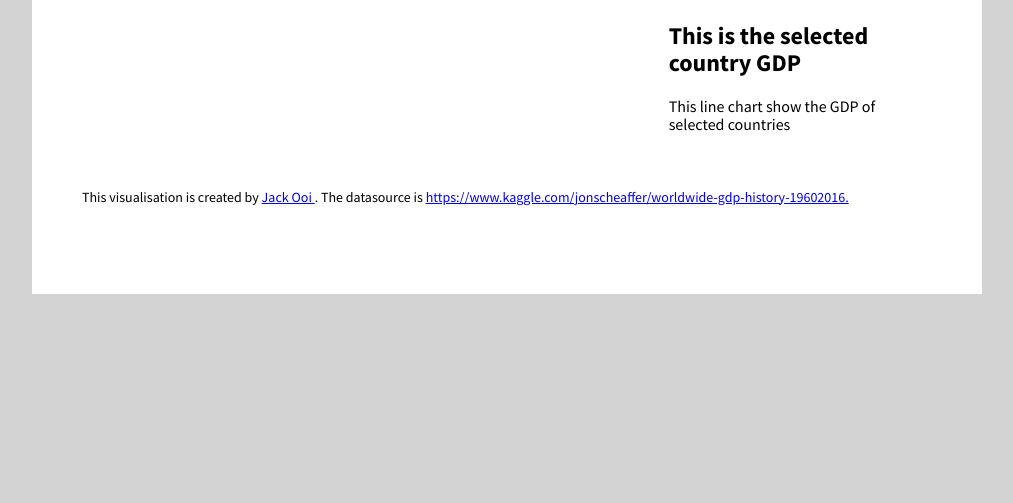
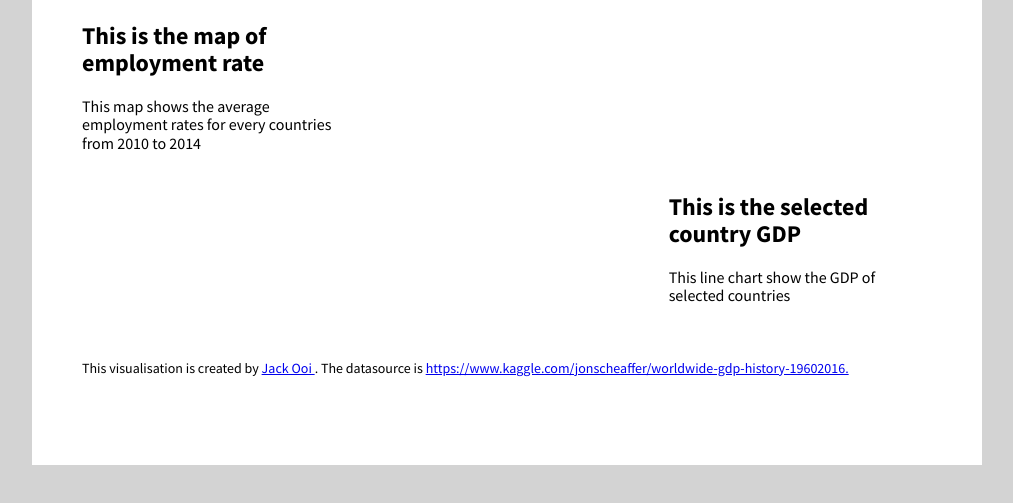
Before and after one commit to jackkang1994/FIT3179, a plain HTML site: page index.html in a window 1280 px wide. Shown: the part 131-634 px from the top of the page, without its empty margins (133-1146 px from the left). Drawn offline with nearby package versions, Linux system fonts and the light colour scheme; a script that the page names is missing.

Commit message:
Update index.html

```diff
--- a/index.html
+++ b/index.html
@@ -66,6 +66,20 @@
 
     <!-- pure grid group -->
     <div class="pure-g">
+        <div class="pure-u-1-3">
+          <div class="description description-left">
+            <h2>This is the map of employment rate</h2>
+            <p> This map shows the average employment rates for every countries from 2010 to 2014 </p>
+          </div>
+        </div>
+        <div class="pure-u-2-3">
+          <div id="vis1" class="vis-container"></div>
+        </div>
+    </div>
+
+    <!-- end pure grid group -->
+    <!-- pure grid group -->
+    <div class="pure-g">
         <div class="pure-u-2-3">
           <div id="vis2"  class="vis-container"></div>
         </div>
```
